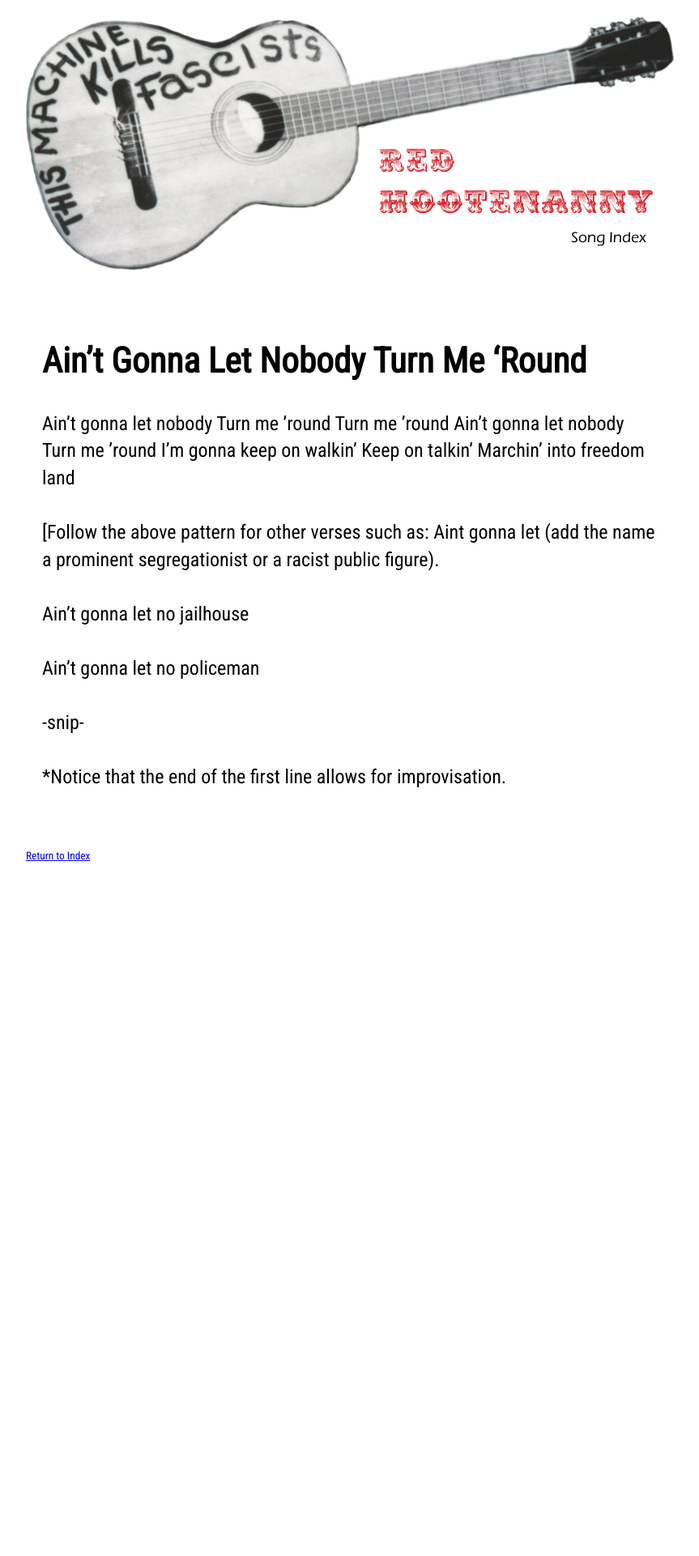
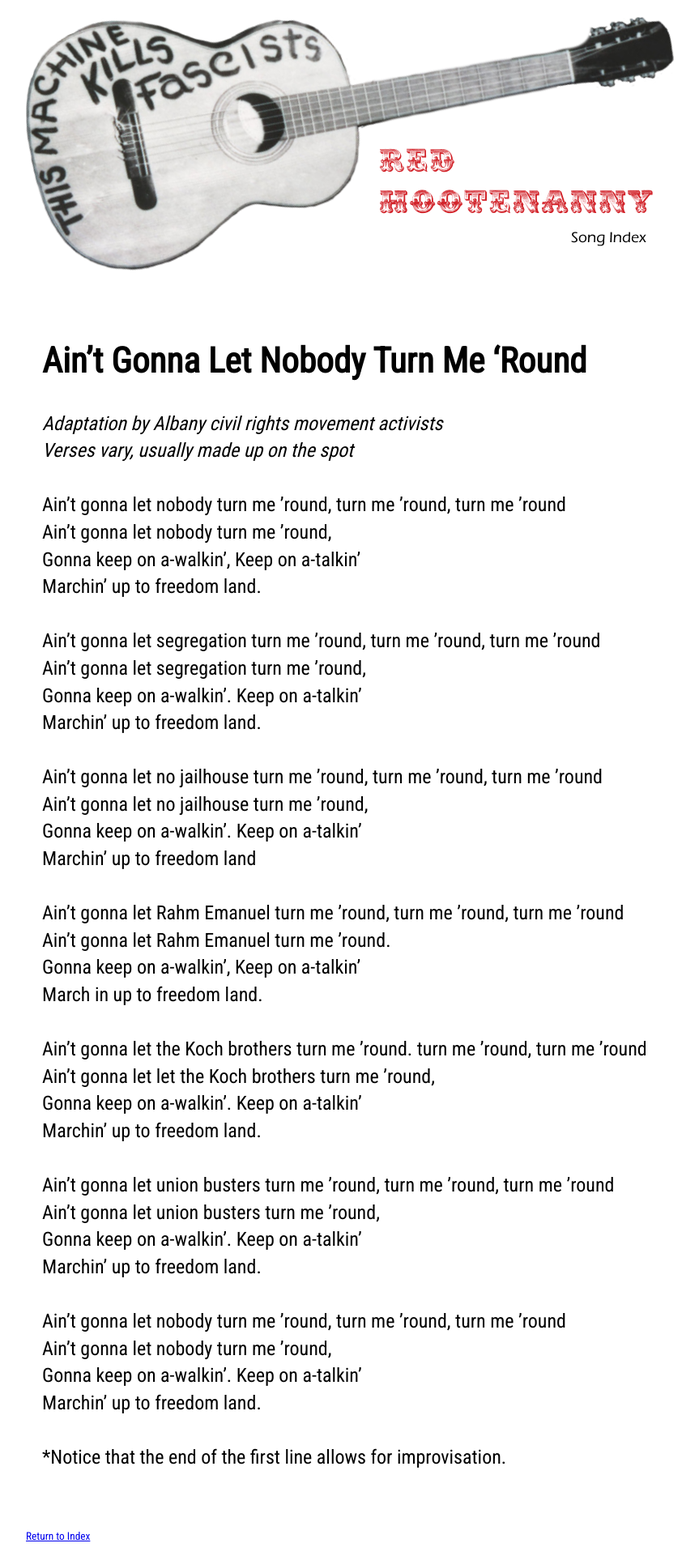
Before and after one commit to socialismconference/songbook.github.io, a Jekyll site: the page built from songs/aint-gonna-let-nobody.md, in a window 1280 px wide. Shown: the whole page at 81% size, without its empty margins (208-1071 px from the left). Built offline with Jekyll 4.4.1, drawn with Linux system fonts in a browser that asks for light colours; our own code applies the rules of GitHub Pages for plain Markdown files; a script that is not in the unit is left out; before the commit the page ends 1081 px from its top, so only the background shows below that.

Commit message:
Replace lyrics with those from the PDF songbook

```diff
--- a/songs/aint-gonna-let-nobody.md
+++ b/songs/aint-gonna-let-nobody.md
@@ -3,22 +3,42 @@ title: Ain't Gonna Let Nobody Turn Me 'Round
 ---
 ## Ain't Gonna Let Nobody Turn Me 'Round
 
-Ain't gonna let nobody
-Turn me &rsquo;round
-Turn me &rsquo;round
-Ain&rsquo;t gonna let nobody
-Turn me &rsquo;round
-I'm gonna keep on walkin'
-Keep on talkin'
-Marchin' into freedom land
+>Adaptation by Albany civil rights movement activists
+Verses vary, usually made up on the spot
 
-[Follow the above pattern for other verses such as:
-Aint gonna let (add the name a prominent segregationist or a racist public figure).
+Ain't gonna let nobody turn me &rsquo;round, turn me &rsquo;round, turn me &rsquo;round
+Ain't gonna let nobody turn me &rsquo;round,
+Gonna keep on a-walkin', Keep on a-talkin'
+Marchin' up to freedom land.
 
-Ain't gonna let no jailhouse
+Ain't gonna let segregation turn me &rsquo;round, turn me &rsquo;round, turn me &rsquo;round
+Ain't gonna let segregation turn me &rsquo;round,
+Gonna keep on a-walkin'. Keep on a-talkin'
+Marchin' up to freedom land.
 
-Ain't gonna let no policeman
+Ain't gonna let no jailhouse turn me &rsquo;round, turn me &rsquo;round, turn me &rsquo;round
+Ain't gonna let no jailhouse turn me &rsquo;round,
+Gonna keep on a-walkin'. Keep on a-talkin'
+Marchin' up to freedom land
 
--snip-
+Ain't gonna let Rahm Emanuel turn me &rsquo;round, turn me &rsquo;round, turn me &rsquo;round
+Ain't gonna let Rahm Emanuel turn me &rsquo;round.
+Gonna keep on a-walkin', Keep on a-talkin'
+March in up to freedom land.
+
+Ain't gonna let the Koch brothers turn me &rsquo;round. turn me &rsquo;round, turn me &rsquo;round
+Ain't gonna let let the Koch brothers turn me &rsquo;round,
+Gonna keep on a-walkin'. Keep on a-talkin'
+Marchin' up to freedom land.
+
+Ain't gonna let union busters turn me &rsquo;round, turn me &rsquo;round, turn me &rsquo;round
+Ain't gonna let union busters turn me &rsquo;round,
+Gonna keep on a-walkin'. Keep on a-talkin'
+Marchin' up to freedom land.
+
+Ain't gonna let nobody turn me &rsquo;round, turn me &rsquo;round, turn me &rsquo;round
+Ain't gonna let nobody turn me &rsquo;round,
+Gonna keep on a-walkin'. Keep on a-talkin'
+Marchin' up to freedom land.
 
 *Notice that the end of the first line allows for improvisation.
```
